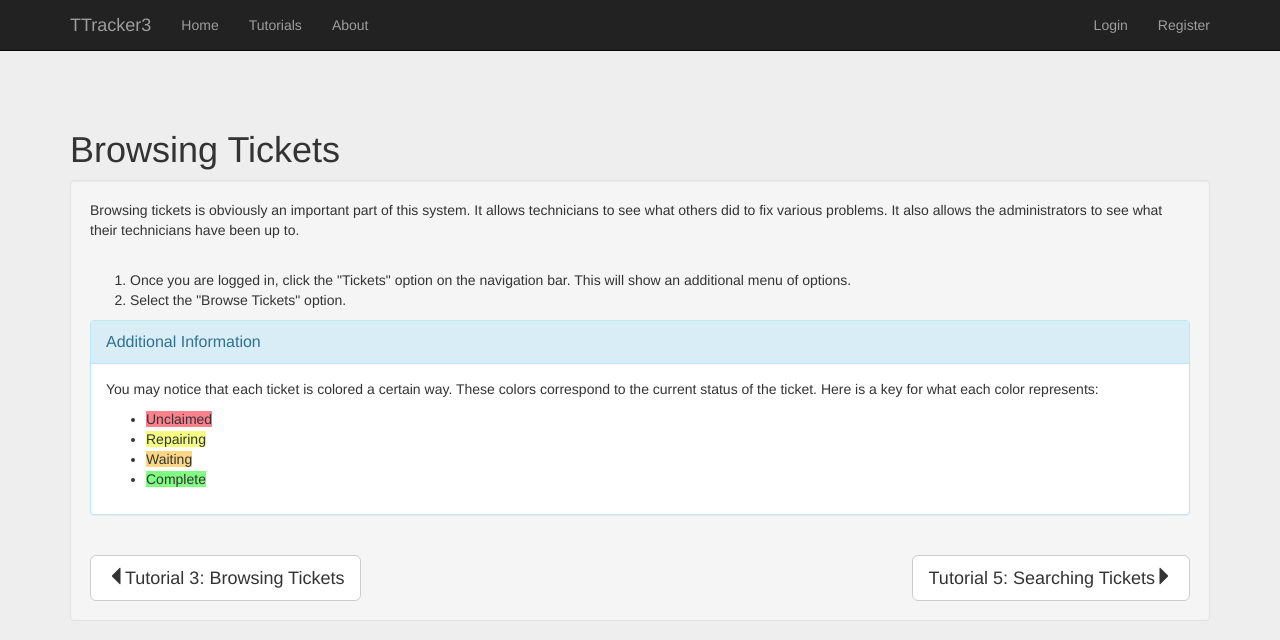
After one commit to razage/TTracker3, a Flask app: page /tutorials/browsetickets/ in a window 1280 px wide. The commit adds this page. Shown: the top 640 px of the page. Run offline with Flask 2, Linux system fonts and the light colour scheme; some libraries are stand-ins or nearby versions.

Commit message:
Added one more tutorial. These are going to be a long and arduous process...

```diff
--- /dev/null
+++ b/app/templates/tutorials/tbrowset.html
@@ -0,0 +1,37 @@
+{% extends "base.html" %}
+{% block content %}
+    <h1>Browsing Tickets</h1>
+    <div class="well">
+        <p>Browsing tickets is obviously an important part of this system. It allows technicians to see what others did
+            to fix various problems. It also allows the administrators to see what their technicians have been up
+            to.</p>
+        <br/>
+        <ol>
+            <li>Once you are logged in, click the "Tickets" option on the navigation bar. This will show an additional
+                menu of options.
+            </li>
+            <li>Select the "Browse Tickets" option.</li>
+        </ol>
+        <div class="panel panel-info">
+            <div class="panel-heading">
+                <div class="panel-title">Additional Information</div>
+            </div>
+            <div class="panel-body">
+                <p>You may notice that each ticket is colored a certain way. These colors correspond to the current
+                    status of the ticket. Here is a key for what each color represents:</p>
+                <ul>
+                    <li><span style="background:#FC818D;">Unclaimed</span></li>
+                    <li><span style="background:#F6FC81;">Repairing</span></li>
+                    <li><span style="background:#FCD781;">Waiting</span></li>
+                    <li><span style="background:#81FC83;">Complete</span></li>
+                </ul>
+            </div>
+        </div>
+        <br/>
+        <button class="btn btn-default btn-lg" onclick="document.location = '{{ url_for('tutorials.tutlogin') }}'"><span
+                class="glyphicon glyphicon-triangle-left" aria-hidden="true"></span>Tutorial 3: Browsing Tickets
+        </button>
+        <button class="btn btn-default btn-lg btn-right" onclick="document.location = '{{ url_for('home') }}'">Tutorial
+            5: Searching Tickets<span class="glyphicon glyphicon-triangle-right" aria-hidden="true"></span></button>
+    </div>
+{% endblock %}
--- a/app/templates/tutorials/tindex.html
+++ b/app/templates/tutorials/tindex.html
@@ -6,7 +6,7 @@
         <ol>
             <li><a href="{{ url_for('tutorials.tutregister') }}">Registration</a></li>
             <li><a href="{{ url_for('tutorials.tutlogin') }}">Logging In</a></li>
-            <li>Browsing Tickets</li>
+            <li><a href="{{ url_for('tutorials.tutbrowsetickets') }}">Browsing Tickets</a></li>
             <li>Searching Tickets</li>
             <li>Submitting a Ticket</li>
             <li>Editting a Ticket</li>
--- a/app/templates/tutorials/tlogin.html
+++ b/app/templates/tutorials/tlogin.html
@@ -18,6 +18,8 @@
         </ol>
         <br />
         <button class="btn btn-default btn-lg" onclick="document.location = '{{ url_for('tutorials.tutregister') }}'"><span class="glyphicon glyphicon-triangle-left" aria-hidden="true"></span>Tutorial 1: Registration</button>
-        <button class="btn btn-default btn-lg btn-right" onclick="document.location = '{{ url_for('tutorials.tutlogin') }}'">Tutorial 3: Browsing Tickets<span class="glyphicon glyphicon-triangle-right" aria-hidden="true"></span></button>
+        <button class="btn btn-default btn-lg btn-right"
+                onclick="document.location = '{{ url_for('tutorials.tutbrowsetickets') }}'">Tutorial 3: Browsing Tickets<span
+                class="glyphicon glyphicon-triangle-right" aria-hidden="true"></span></button>
     </div>
 {% endblock %}
--- a/app/tutorials/views.py
+++ b/app/tutorials/views.py
@@ -1,6 +1,4 @@
 from flask import Blueprint, render_template
-
-from app.admin.decorators import admin_required
 
 mod = Blueprint("tutorials", __name__, url_prefix="/tutorials")
 
@@ -18,3 +16,8 @@ def tutregister():
 @mod.route('/login/')
 def tutlogin():
     return render_template("tutorials/tlogin.html", title="Tutorial - Logging In")
+
+
+@mod.route('/browsetickets/')
+def tutbrowsetickets():
+    return render_template("tutorials/tbrowset.html", title="Tutorial - Browsing Tickets")
```
